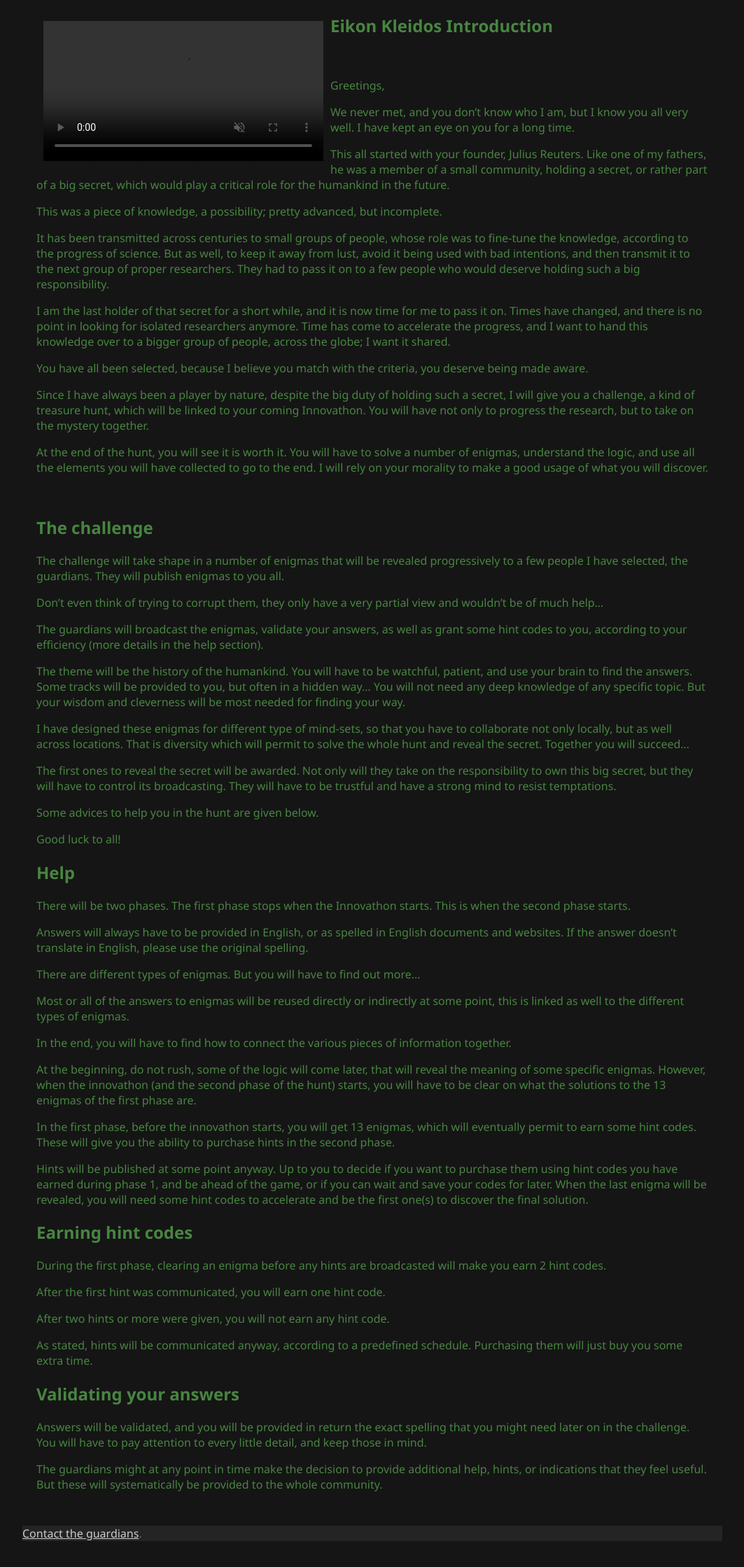
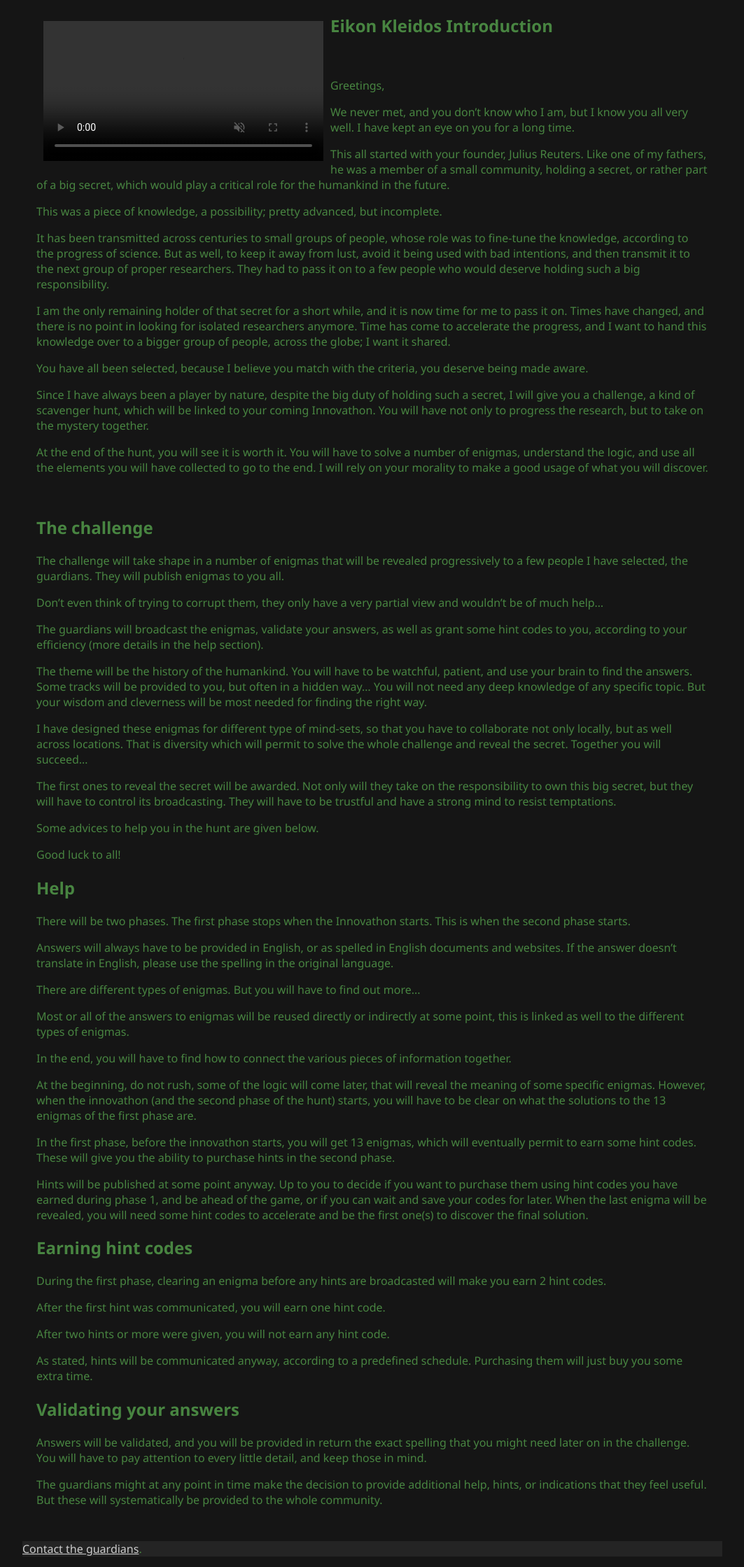
Before and after one commit to rbperrotr/kleidos, a PHP site: page /eap/index.php in a window 1280 px wide. Shown: the part 89-2328 px from the top of the page at 70% size, without its empty margins (108-1171 px from the left). Before the commit the page ends 2291 px from the top, so only its background shows below. Run offline with PHP 8.4, Linux system fonts and the light colour scheme; the visitor is signed in with stand-in values (Sample User, id 1); grey boxes are pictures that could not be loaded.

Commit message:
Correct intro

```diff
--- a/eap/pages/index_content_logged.php
+++ b/eap/pages/index_content_logged.php
@@ -9,23 +9,23 @@
 	<p>This all started with your founder, Julius Reuters. Like one of my fathers, he was a member of a small community, holding a secret, or rather part of a big secret, which would play a critical role for the humankind in the future.</p>
 	<p>This was a piece of knowledge, a possibility; pretty advanced, but incomplete.</P>
 	<p>It has been transmitted across centuries to small groups of people, whose role was to fine-tune the knowledge, according to the progress of science. But as well, to keep it away from lust, avoid it being used with bad intentions, and then transmit it to the next group of proper researchers. They had to pass it on to a few people who would deserve holding such a big responsibility.</p>
-	<p>I am the last holder of that secret for a short while, and it is now time for me to pass it on. Times have changed, and there is no point in looking for isolated researchers anymore. Time has come to accelerate the progress, and I want to hand this knowledge over to a bigger group of people, across the globe; I want it shared.</p>
+	<p>I am the only remaining holder of that secret for a short while, and it is now time for me to pass it on. Times have changed, and there is no point in looking for isolated researchers anymore. Time has come to accelerate the progress, and I want to hand this knowledge over to a bigger group of people, across the globe; I want it shared.</p>
 	<p>You have all been selected, because I believe you match with the criteria, you deserve being made aware.</p>
-	<p>Since I have always been a player by nature, despite the big duty of holding such a secret, I will give you a challenge, a kind of treasure hunt, which will be linked to your coming Innovathon. You will have not only to progress the research, but to take on the mystery together.</p>
+	<p>Since I have always been a player by nature, despite the big duty of holding such a secret, I will give you a challenge, a kind of scavenger hunt, which will be linked to your coming Innovathon. You will have not only to progress the research, but to take on the mystery together.</p>
 	<p>At the end of the hunt, you will see it is worth it. You will have to solve a number of enigmas, understand the logic, and use all the elements you will have collected to go to the end. I will rely on your morality to make a good usage of what you will discover.</p>
 	<br>
 	<h2>The challenge</h2>
 	<p>The challenge will take shape in a number of enigmas that will be revealed progressively to a few people I have selected, the guardians. They will publish enigmas to you all.</p>
 	<p>Don’t even think of trying to corrupt them, they only have a very partial view and wouldn’t be of much help…</p>
 	<p>The guardians will broadcast the enigmas, validate your answers, as well as grant some hint codes to you, according to your efficiency (more details in the help section).</p>
-	<p>The theme will be the history of the humankind. You will have to be watchful, patient, and use your brain to find the answers. Some tracks will be provided to you, but often in a hidden way… You will not need any deep knowledge of any specific topic. But your wisdom and cleverness will be most needed for finding your way.</p>
-	<p>I have designed these enigmas for different type of mind-sets, so that you have to collaborate not only locally, but as well across locations. That is diversity which will permit to solve the whole hunt and reveal the secret. Together you will succeed…</p>
+	<p>The theme will be the history of the humankind. You will have to be watchful, patient, and use your brain to find the answers. Some tracks will be provided to you, but often in a hidden way… You will not need any deep knowledge of any specific topic. But your wisdom and cleverness will be most needed for finding the right way.</p>
+	<p>I have designed these enigmas for different type of mind-sets, so that you have to collaborate not only locally, but as well across locations. That is diversity which will permit to solve the whole challenge and reveal the secret. Together you will succeed…</p>
 	<p>The first ones to reveal the secret will be awarded. Not only will they take on the responsibility to own this big secret, but they will have to control its broadcasting. They will have to be trustful and have a strong mind to resist temptations.</p>
 	<p>Some advices to help you in the hunt are given below.</p>
 	<p>Good luck to all!</p>
 	<h2>Help</h2>
 	<p>There will be two phases. The first phase stops when the Innovathon starts. This is when the second phase starts.</p>
-	<p>Answers will always have to be provided in English, or as spelled in English documents and websites. If the answer doesn’t translate in English, please use the original spelling.</p>
+	<p>Answers will always have to be provided in English, or as spelled in English documents and websites. If the answer doesn’t translate in English, please use the spelling in the original language.</p>
 	<p>There are different types of enigmas. But you will have to find out more...</p>
 	<p>Most or all of the answers to enigmas will be reused directly or indirectly at some point, this is linked as well to the different types of enigmas.</p>
 	<p>In the end, you will have to find how to connect the various pieces of information together.</p>
```
